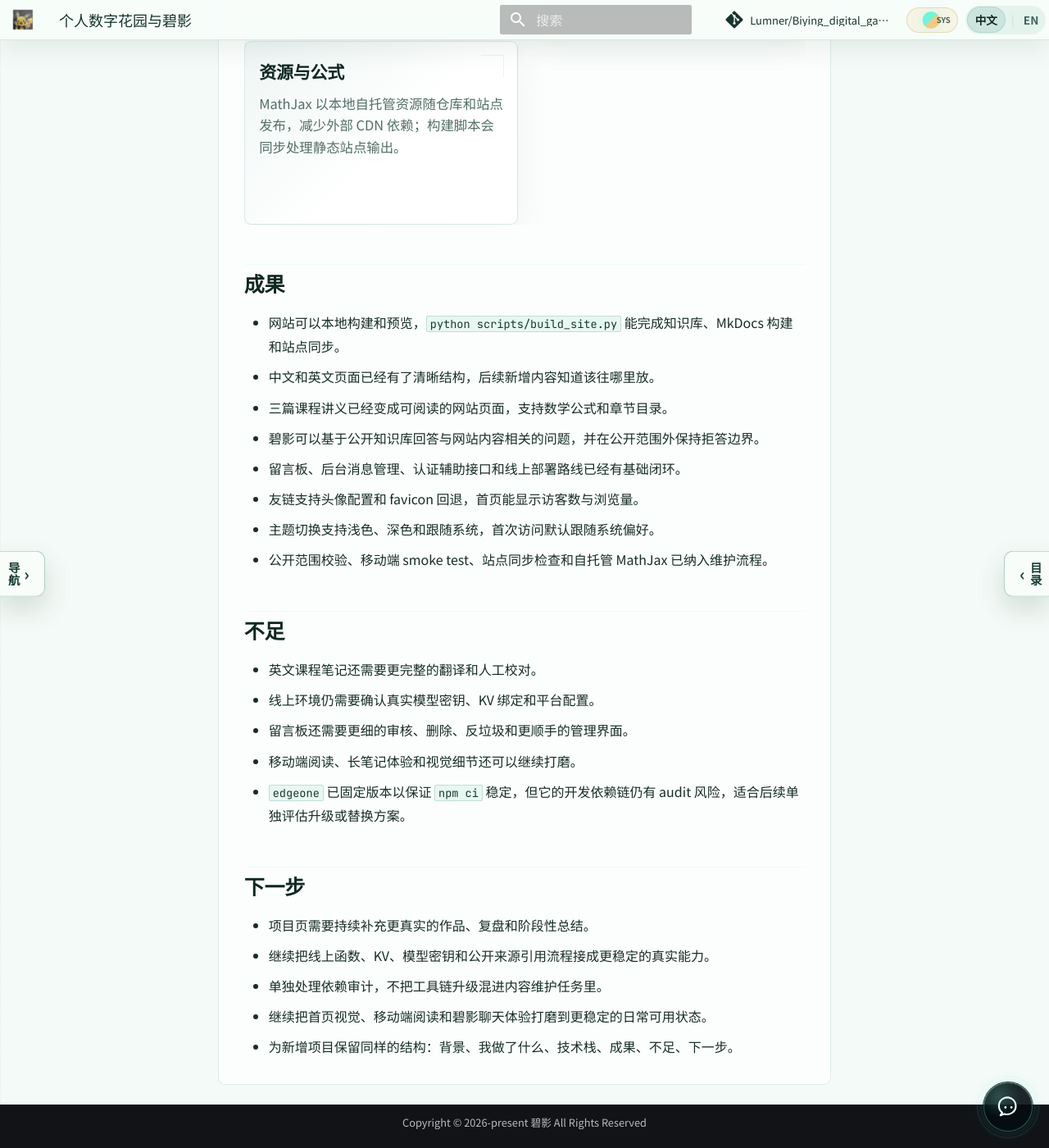
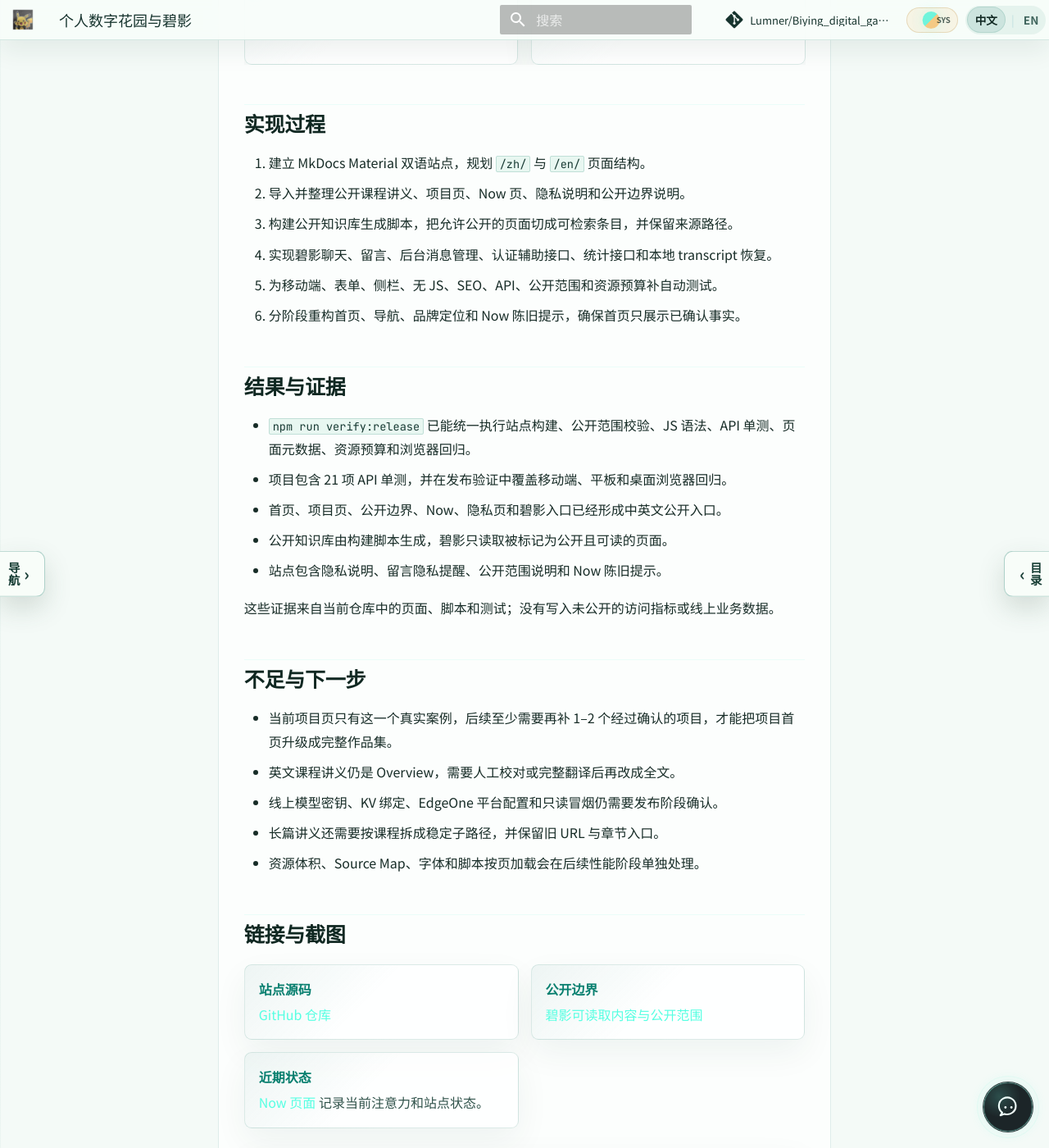
Before and after one commit to Lumner/Biying_digital_garden, an MkDocs documentation site: the page built from docs/zh/projects/personal-site-avatar.md, in a window 1280 px wide and 1400 px high, scrolled down 2524 px. Shown: the whole window at 82% size. Built offline with MkDocs 1.6.1 and Material for MkDocs 9.7.7, drawn with Linux system fonts in a browser that asks for light colours; nearby versions of some CDN libraries; library files that are not in the unit come from our copies; comment, search, counter and statistics services are not loaded; some of the changed text lies outside the part shown.

Commit message:
docs: structure public project case

```diff
--- a/docs/zh/projects/index.md
+++ b/docs/zh/projects/index.md
@@ -1,9 +1,9 @@
 ---
 title: 项目
-summary: 项目入口，展示公开作品、阶段成果和正在继续打磨的内容。
+summary: 项目入口，展示已经公开的真实案例、阶段状态和后续待补的项目记录。
 public: true
 avatar_readable: true
-updated: 2026-05-21
+updated: 2026-07-18
 tags:
   - projects
 ---
@@ -11,50 +11,50 @@
 <section class="garden-pagehead">
   <div class="garden-pagehead__eyebrow">PROJECTS</div>
   <h1 class="garden-pagehead__title">项目</h1>
-  <p class="garden-pagehead__lead">这里放我愿意认真讲清楚的作品：为什么开始、怎么做、现在走到哪一步、还有哪里不够好。</p>
+  <p class="garden-pagehead__lead">这里先放已经能公开讲清楚的真实案例。数量还少，所以它暂时不是“完整项目集”，而是一个会逐步补齐的项目入口。</p>
   <div class="garden-pagehead__meta">
-    <span class="status-pill">作品记录</span>
+    <span class="status-pill">真实案例</span>
     <span class="status-pill leaf">过程复盘</span>
-    <span class="status-pill warm">更新：2026-05-21</span>
+    <span class="status-pill warm">更新：2026-07-18</span>
   </div>
 </section>
 
-<p class="section-lede">我希望项目页不只是“做过什么”的清单，也能留下思考的纹理。每个项目都会尽量写清它为什么开始、我做过哪些取舍、已经落地了什么，以及之后还想怎么继续。</p>
+<p class="section-lede">项目页优先回答几个问题：为什么做、我负责什么、受哪些限制、做过哪些关键决策、现在有什么可验证结果、还有哪里不够好。没有公开证据的内容不会被写成成果。</p>
 
 <div class="project-framework" aria-label="项目记录方式">
   <div>
-    <strong>为什么做</strong>
-    <span>先说明问题、动机和这个项目想解决什么。</span>
+    <strong>事实优先</strong>
+    <span>只展示已经公开、能从仓库或页面验证的项目。</span>
   </div>
   <div>
-    <strong>我做了什么</strong>
-    <span>记录真正动手完成的部分，而不是只罗列技术名词。</span>
+    <strong>过程优先</strong>
+    <span>记录问题、取舍、实现和复盘，而不是只罗列技术名词。</span>
   </div>
   <div>
-    <strong>接下来</strong>
-    <span>把还不够好的地方也写下来，方便继续往前推。</span>
+    <strong>状态诚实</strong>
+    <span>还没有指标或截图时写“当前状态”，不写虚构结果。</span>
   </div>
 </div>
 
 <div class="project-list">
   <section class="work-card work-card--featured">
     <div class="work-card__top">
-      <span class="work-card__status">当前状态：站点、碧影、公开知识库和移动端基础验证已打通</span>
+      <span class="work-card__status">当前状态：已形成站点、碧影、公开知识库、留言和自动验证的基础闭环</span>
       <h3>个人数字花园与碧影</h3>
     </div>
-    <p>一个双语个人网站，把公开笔记、项目记录、留言、公开知识库和碧影对话放进同一个会长期生长的入口里。</p>
+    <p>一个双语个人网站，把公开笔记、项目记录、留言、公开知识库和碧影对话放进同一个长期入口。</p>
     <div class="work-card__facts">
       <div>
-        <strong>核心</strong>
-        <span>双语内容、公开知识检索、访客留言和碧影对话边界。</span>
+        <strong>我负责</strong>
+        <span>信息架构、前端交互、公开知识构建、边缘接口、验证和部署流程。</span>
       </div>
       <div>
-        <strong>我负责</strong>
-        <span>信息架构、前端交互、线上接口、RAG 检索、构建验证和部署流程。</span>
+        <strong>证据</strong>
+        <span>项目详情、公开边界、测试脚本、构建脚本和生成站点均在仓库中。</span>
       </div>
       <div>
         <strong>下一步</strong>
-        <span>继续补充真实项目复盘，并单独处理 npm 依赖审计和线上环境配置。</span>
+        <span>继续补真实案例；线上配置、依赖审计和长篇内容拆分分开处理。</span>
       </div>
     </div>
     <div class="work-card__tags">
@@ -64,8 +64,8 @@
       <span class="cyber-tag">Playwright</span>
       <span class="cyber-tag">双语内容</span>
     </div>
-    <a class="work-card__link" href="./personal-site-avatar/">进入详情</a>
+    <a class="work-card__link" href="./personal-site-avatar/">进入案例</a>
   </section>
 </div>
 
-<p class="quiet-panel">后续新增项目时，我会尽量沿用同一套结构：背景、技术栈、做了什么、成果、不足、下一步。这样既方便自己回看，也方便来访的人很快抓住重点。</p>
+<p class="quiet-panel">等这里至少有 2–3 个真实案例后，再把它强调为完整项目集。当前阶段先把唯一公开案例写扎实。</p>
--- a/docs/zh/projects/personal-site-avatar.md
+++ b/docs/zh/projects/personal-site-avatar.md
@@ -15,116 +15,129 @@
 <section class="garden-pagehead">
   <div class="garden-pagehead__eyebrow">PROJECT CASE</div>
   <h1 class="garden-pagehead__title">个人数字花园与碧影</h1>
-  <p class="garden-pagehead__lead">把公开笔记、项目记录、留言、友链、公开知识库和碧影放进同一个长期入口里，让这个网站能随着学习和项目一起更新。</p>
+  <p class="garden-pagehead__lead">一个会长期生长的双语个人网站：收纳公开笔记、项目记录、近况、留言和碧影，让来访者能从页面或对话进入公开内容。</p>
   <div class="garden-pagehead__meta">
     <span class="status-pill">MkDocs</span>
     <span class="status-pill leaf">EdgeOne</span>
-    <span class="status-pill warm">更新：2026-06-21</span>
+    <span class="status-pill warm">更新：2026-07-18</span>
   </div>
 </section>
 
+## 项目摘要
+
 <div class="project-brief">
   <div>
-    <strong>定位</strong>
-    <span>个人数字花园，不是一次性交完的作品集。</span>
+    <strong>类型</strong>
+    <span>长期个人网站与公开内容向导，不是一次性交付的作品集。</span>
   </div>
   <div>
-    <strong>核心</strong>
-    <span>公开内容、双语笔记、RAG 检索、碧影对话、留言。</span>
+    <strong>当前状态</strong>
+    <span>站点、双语内容、公开知识库、碧影入口、留言、后台和自动验证已有基础闭环。</span>
   </div>
   <div>
-    <strong>状态</strong>
-    <span>站点已上线，首页视觉、主题切换、账号入口、友链、统计和 CI 安装流程还在持续打磨。</span>
+    <strong>证据位置</strong>
+    <span>源页面、脚本、测试和生成站点都保留在仓库中；线上配置仍需单独确认。</span>
   </div>
 </div>
 
-这是我为自己搭建的长期个人网站。它不是单独的作品集，也不只是一个聊天 demo，而是把公开笔记、项目记录、当前状态、留言、友链、公开知识库和碧影放进同一个入口里。
+## 背景与问题
 
-我希望它能随着我学习和做项目一起长大：现在它已经有了双语页面、课程笔记、公开知识检索、留言与后台管理、友链、访客统计、移动端基础测试和自托管数学公式资源；之后会继续加入更多真实项目、调试记录、阶段性的想法，以及更稳定的线上运行细节。
+我需要一个比社交主页更稳定、又比正式简历更能保留过程的入口。它需要同时承载学习笔记、项目复盘、当前状态、留言交流和公开边界说明，而不是把这些内容散在不同工具里。
 
-## 背景
+另一个问题是访问路径：来访者不一定知道该先看笔记、项目还是近况，所以我加入了“碧影”作为公开内容向导。碧影不是全知替身，只能读取这个网站已经公开的内容，并在资料不足时说明不知道。
 
-我想要一个比社交主页更稳定、又比正式介绍更松弛的地方。朋友可以从这里知道我最近在折腾什么；同样对 AI 和工程感兴趣的人，也能顺着笔记和项目看到更具体的过程。
-
-碧影是这个项目里比较特别的一部分。他不是“全知”的替身，只是一个温和的公开内容向导：读取网站里已经发布的内容，帮访客快速找到线索，也在没有资料时坦白说不知道。
-
-## 我做了什么
+## 我的职责
 
 <div class="timeline-list">
   <div class="timeline-item">
-    <strong>站点结构</strong>
-    <span>搭建 MkDocs Material 站点，规划首页、关于、现在、笔记、项目、碧影和留言等页面。</span>
+    <strong>信息架构</strong>
+    <span>规划首页、关于、现在、笔记、项目、碧影、留言、隐私和模块更新等入口，并维护中英文对应关系。</span>
   </div>
   <div class="timeline-item">
-    <strong>双语内容</strong>
-    <span>设计 `/zh/` 与 `/en/` 双语结构，让导航、页面和公开知识库成对维护。</span>
+    <strong>前端体验</strong>
+    <span>实现首页视觉、主题切换、语言切换、移动端头部、侧栏把手、聊天界面、留言和后台基础界面。</span>
   </div>
   <div class="timeline-item">
-    <strong>笔记导入</strong>
-    <span>导入并整理离散数学、计算机系统基础和 FDS 数据结构基础三篇课程讲义，修复公式渲染和章节目录。</span>
+    <strong>公开知识与对话</strong>
+    <span>构建公开知识库，设计碧影的读取范围、来源边界、拒答边界和聊天前端状态。</span>
   </div>
   <div class="timeline-item">
-    <strong>碧影与留言</strong>
-    <span>设计碧影的语气、读取范围和拒答边界，实现聊天前端、留言板前端、后台入口和线上接口，并保留本地聊天记录。</span>
-  </div>
-  <div class="timeline-item">
-    <strong>知识库与检索</strong>
-    <span>把公开页面构建成可读取的知识库，按章节切块，并为当前页、Now 页和项目页设置更高检索权重。</span>
-  </div>
-  <div class="timeline-item">
-    <strong>稳定性与验证</strong>
-    <span>补齐共享前端工具、接口错误处理、限流返回、公开范围校验、站点同步检查、依赖锁定和移动端 Playwright 测试。</span>
+    <strong>验证与发布准备</strong>
+    <span>补齐公开范围校验、站点同步检查、API 单测、响应式测试、无障碍测试、资源预算和发布验证脚本。</span>
   </div>
 </div>
 
-## 技术栈
+## 约束条件
+
+- 只能把已经公开、可验证的内容交给碧影读取；草稿、本地文件、账号活动和私密信息不能进入回答范围。
+- 中英文页面需要保持结构对应，但英文课程讲义目前只是概要，不应暗示为完整翻译。
+- 站点既要保留个性化视觉，又要在 320px、393px、768px、1440px 等视口保持可读和可操作。
+- 线上 KV、模型密钥和平台绑定属于部署环境配置，不能在项目页写成已经完全稳定的生产能力。
+- 依赖审计、资源瘦身和长篇讲义拆分需要独立处理，避免和项目叙述混在一起。
+
+## 关键决策
 
 <div class="cyber-grid">
   <section class="cyber-card">
-    <h3>内容站点</h3>
-    <p>MkDocs Material、Markdown、Pymdown Extensions 和 MathJax，用来维护笔记、页面结构和数学公式。</p>
+    <h3>中文作为主源</h3>
+    <p>中文页面承载更完整内容，英文页面优先保证入口、概要和边界清楚，避免把未完整翻译的页面包装成全文。</p>
   </section>
   <section class="cyber-card">
-    <h3>双语内容</h3>
-    <p>中文作为主源，英文同步维护；导航、页面和公开知识库都按中英文成对组织。</p>
+    <h3>公开边界先行</h3>
+    <p>碧影回答依赖公开知识库，页面 frontmatter 中的 `public` 与 `avatar_readable` 一起决定是否进入知识源。</p>
   </section>
   <section class="cyber-card">
-    <h3>碧影对话</h3>
-    <p>公开知识库构建脚本、章节级切块、来源边界、对话设定、线上聊天接口，以及 DeepSeek/OpenAI 兼容模型接口。</p>
+    <h3>渐进增强</h3>
+    <p>无 JavaScript、打印模式、低动态偏好和移动端都需要保留可读内容，交互效果只作为增强层。</p>
   </section>
   <section class="cyber-card">
-    <h3>交互与部署</h3>
-    <p>原生 JavaScript、共享前端工具、赛博风格 CSS、公开留言板、线上部署路线、GitHub CI 和 Playwright 移动端测试。</p>
-  </section>
-  <section class="cyber-card">
-    <h3>资源与公式</h3>
-    <p>MathJax 以本地自托管资源随仓库和站点发布，减少外部 CDN 依赖；构建脚本会同步处理静态站点输出。</p>
+    <h3>测试绑定回滚</h3>
+    <p>每一阶段都配套自动测试和独立提交，出问题时可以回滚单个阶段，而不是拆一个巨大的混合提交。</p>
   </section>
 </div>
 
-## 成果
+## 实现过程
 
-- 网站可以本地构建和预览，`python scripts/build_site.py` 能完成知识库、MkDocs 构建和站点同步。
-- 中文和英文页面已经有了清晰结构，后续新增内容知道该往哪里放。
-- 三篇课程讲义已经变成可阅读的网站页面，支持数学公式和章节目录。
-- 碧影可以基于公开知识库回答与网站内容相关的问题，并在公开范围外保持拒答边界。
-- 留言板、后台消息管理、认证辅助接口和线上部署路线已经有基础闭环。
-- 友链支持头像配置和 favicon 回退，首页能显示访客数与浏览量。
-- 主题切换支持浅色、深色和跟随系统，首次访问默认跟随系统偏好。
-- 公开范围校验、移动端 smoke test、站点同步检查和自托管 MathJax 已纳入维护流程。
+1. 建立 MkDocs Material 双语站点，规划 `/zh/` 与 `/en/` 页面结构。
+2. 导入并整理公开课程讲义、项目页、Now 页、隐私说明和公开边界说明。
+3. 构建公开知识库生成脚本，把允许公开的页面切成可检索条目，并保留来源路径。
+4. 实现碧影聊天、留言、后台消息管理、认证辅助接口、统计接口和本地 transcript 恢复。
+5. 为移动端、表单、侧栏、无 JS、SEO、API、公开范围和资源预算补自动测试。
+6. 分阶段重构首页、导航、品牌定位和 Now 陈旧提示，确保首页只展示已确认事实。
 
-## 不足
+## 结果与证据
 
-- 英文课程笔记还需要更完整的翻译和人工校对。
-- 线上环境仍需要确认真实模型密钥、KV 绑定和平台配置。
-- 留言板还需要更细的审核、删除、反垃圾和更顺手的管理界面。
-- 移动端阅读、长笔记体验和视觉细节还可以继续打磨。
-- `edgeone` 已固定版本以保证 `npm ci` 稳定，但它的开发依赖链仍有 audit 风险，适合后续单独评估升级或替换方案。
+- `npm run verify:release` 已能统一执行站点构建、公开范围校验、JS 语法、API 单测、页面元数据、资源预算和浏览器回归。
+- 项目包含 21 项 API 单测，并在发布验证中覆盖移动端、平板和桌面浏览器回归。
+- 首页、项目页、公开边界、Now、隐私页和碧影入口已经形成中英文公开入口。
+- 公开知识库由构建脚本生成，碧影只读取被标记为公开且可读的页面。
+- 站点包含隐私说明、留言隐私提醒、公开范围说明和 Now 陈旧提示。
 
-## 下一步
+这些证据来自当前仓库中的页面、脚本和测试；没有写入未公开的访问指标或线上业务数据。
 
-- 项目页需要持续补充更真实的作品、复盘和阶段性总结。
-- 继续把线上函数、KV、模型密钥和公开来源引用流程接成更稳定的真实能力。
-- 单独处理依赖审计，不把工具链升级混进内容维护任务里。
-- 继续把首页视觉、移动端阅读和碧影聊天体验打磨到更稳定的日常可用状态。
-- 为新增项目保留同样的结构：背景、我做了什么、技术栈、成果、不足、下一步。
+## 不足与下一步
+
+- 当前项目页只有这一个真实案例，后续至少需要再补 1–2 个经过确认的项目，才能把项目首页升级成完整作品集。
+- 英文课程讲义仍是 Overview，需要人工校对或完整翻译后再改成全文。
+- 线上模型密钥、KV 绑定、EdgeOne 平台配置和只读冒烟仍需要发布阶段确认。
+- 长篇讲义还需要按课程拆成稳定子路径，并保留旧 URL 与章节入口。
+- 资源体积、Source Map、字体和脚本按页加载会在后续性能阶段单独处理。
+
+## 链接与截图
+
+<div class="project-framework" aria-label="项目链接">
+  <div>
+    <strong>站点源码</strong>
+    <span><a href="https://github.com/Lumner/Biying_digital_garden">GitHub 仓库</a></span>
+  </div>
+  <div>
+    <strong>公开边界</strong>
+    <span><a href="../../notes/public-scope/">碧影可读取内容与公开范围</a></span>
+  </div>
+  <div>
+    <strong>近期状态</strong>
+    <span><a href="../../now/">Now 页面</a> 记录当前注意力和站点状态。</span>
+  </div>
+</div>
+
+<p class="quiet-panel">暂未放置正式项目截图。后续补截图时会使用真实页面或部署结果，不使用虚构界面。</p>
--- a/playwright.config.js
+++ b/playwright.config.js
@@ -49,6 +49,7 @@
       testMatch: [
         /accessibility\.spec\.js$/,
         /companion\.spec\.js$/,
+        /content-system\.spec\.js$/,
         /desktop-sidebar\.spec\.js$/,
         /friend-links\.spec\.js$/,
         /home-branding\.spec\.js$/,
```
Also changed, not shown: other parts of docs/zh/projects/personal-site-avatar.md (+2 -2 lines), docs/assets/knowledge/page-meta.json (+28 -28 lines), docs/en/projects/index.md (+20 -20 lines), docs/en/projects/personal-site-avatar.md (+81 -68 lines), docs/assets/knowledge/public-knowledge.json, site/assets/knowledge/page-meta.json, site/assets/knowledge/public-knowledge.json, site/en/projects/index.html, site/en/projects/personal-site-avatar/index.html, site/search/search_index.json, site/sitemap.xml, site/zh/projects/index.html, site/zh/projects/personal-site-avatar/index.html, 2 other files.
